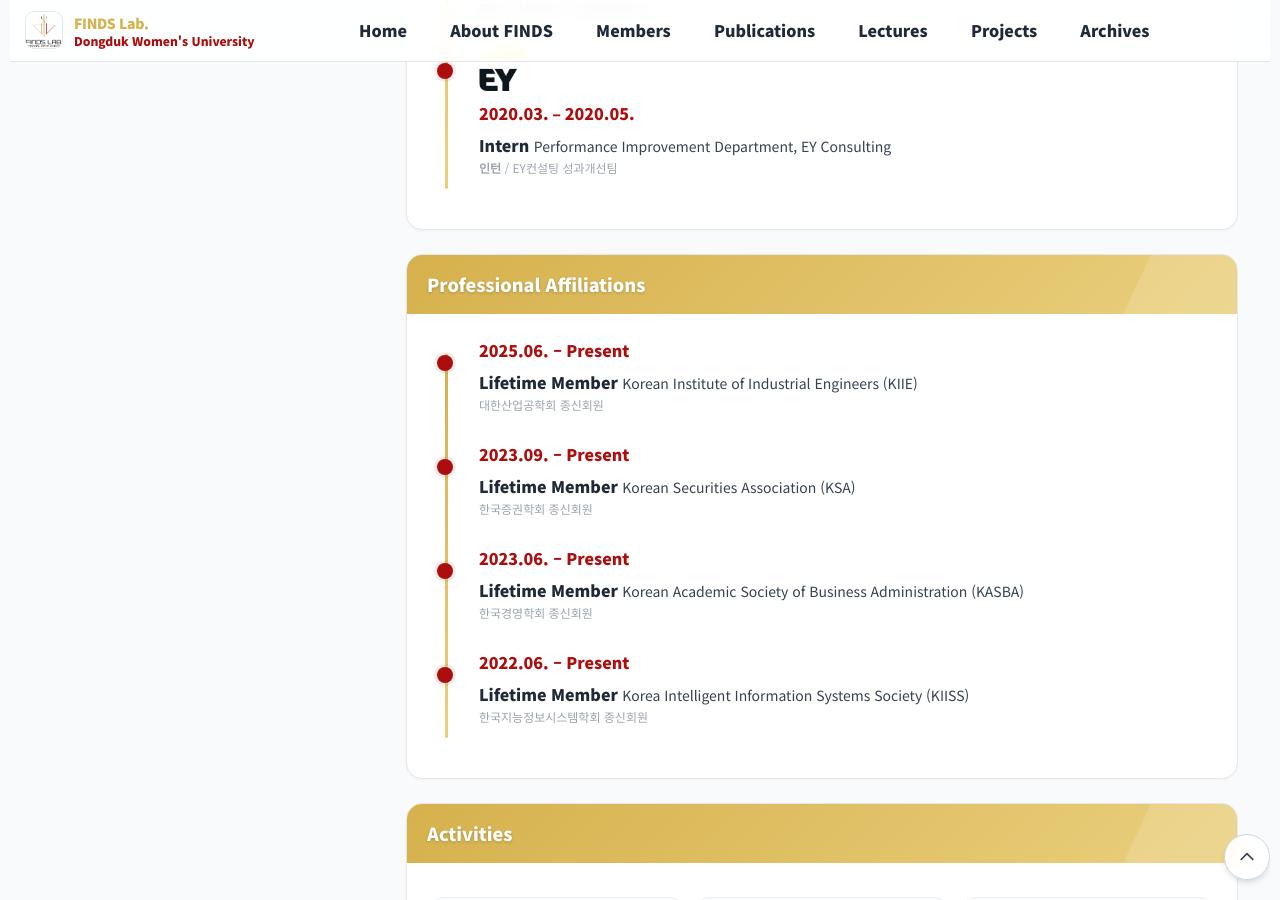
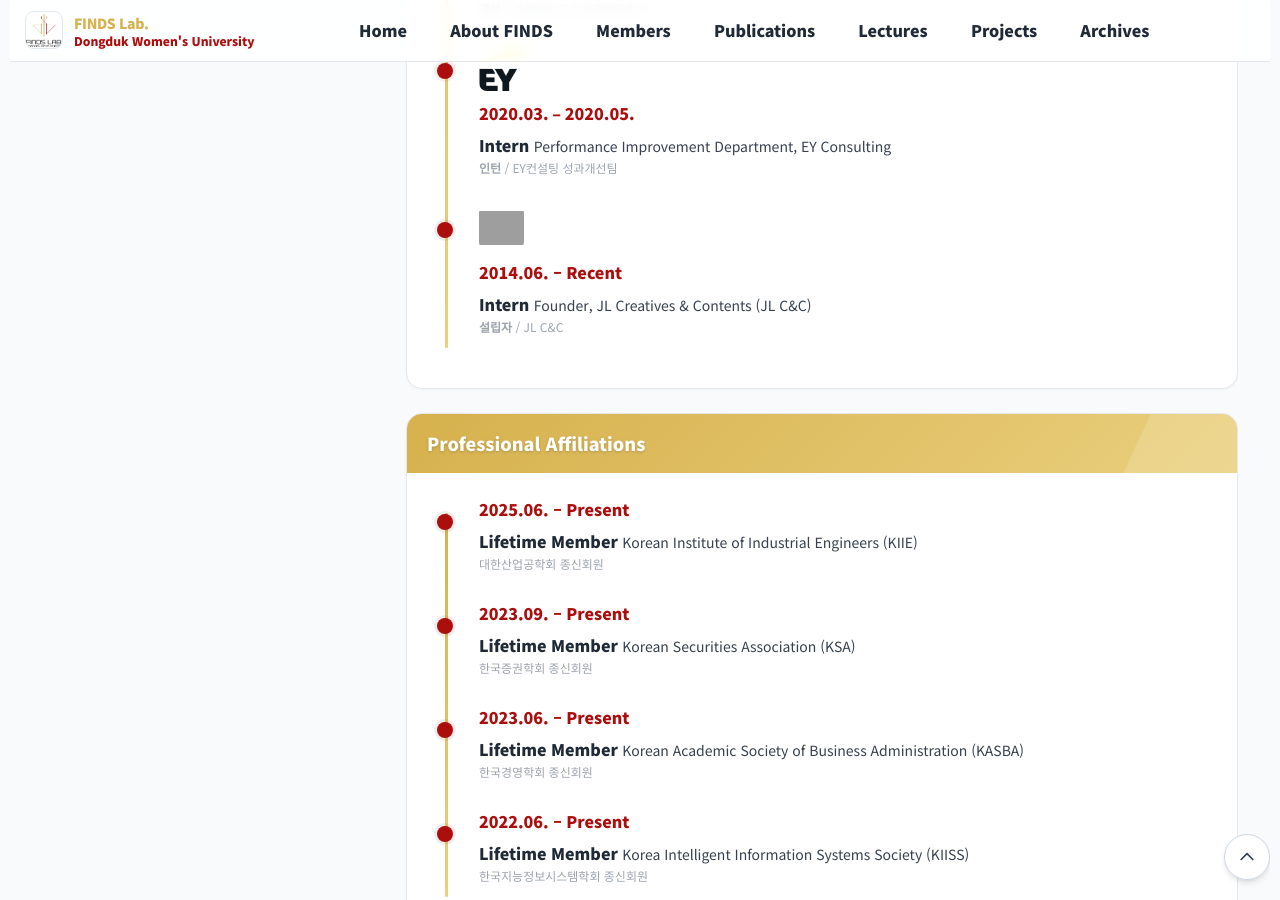
Before and after one commit to FinDS-Lab/site, a Jekyll site: the page built from members-director.html, in a window 1280 px wide and 900 px high, scrolled down 3288 px. Built offline with Jekyll 4.4.1, drawn with Linux system fonts in a browser that asks for light colours; nearby versions of some CDN libraries; grey boxes are pictures that could not be loaded.

Commit message:
Update members-director.html

```diff
--- a/members-director.html
+++ b/members-director.html
@@ -2542,6 +2542,14 @@
              <div class="title"><b>Intern</b></div>
              <div class="desc">Performance Improvement Department, EY Consulting</div>
              <div class="desc-ko"><b>인턴</b> / EY컨설팅 성과개선팀</div>
+           </li>
+              <li>
+             <img src="{{ '/assets/img/logos/jl.png' | relative_url }}" alt="EY" class="logo"
+                  onerror="this.onerror=null; this.src='{{ '/assets/img/logos/default.png' | relative_url }}'">
+             <div class="year">2014.06. – Recent</div>
+             <div class="title"><b>Intern</b></div>
+             <div class="desc">Founder, JL Creatives & Contents (JL C&C) </div>
+             <div class="desc-ko"><b>설립자</b> / JL C&C</div>
            </li>
          </ul>
        </div>
```
